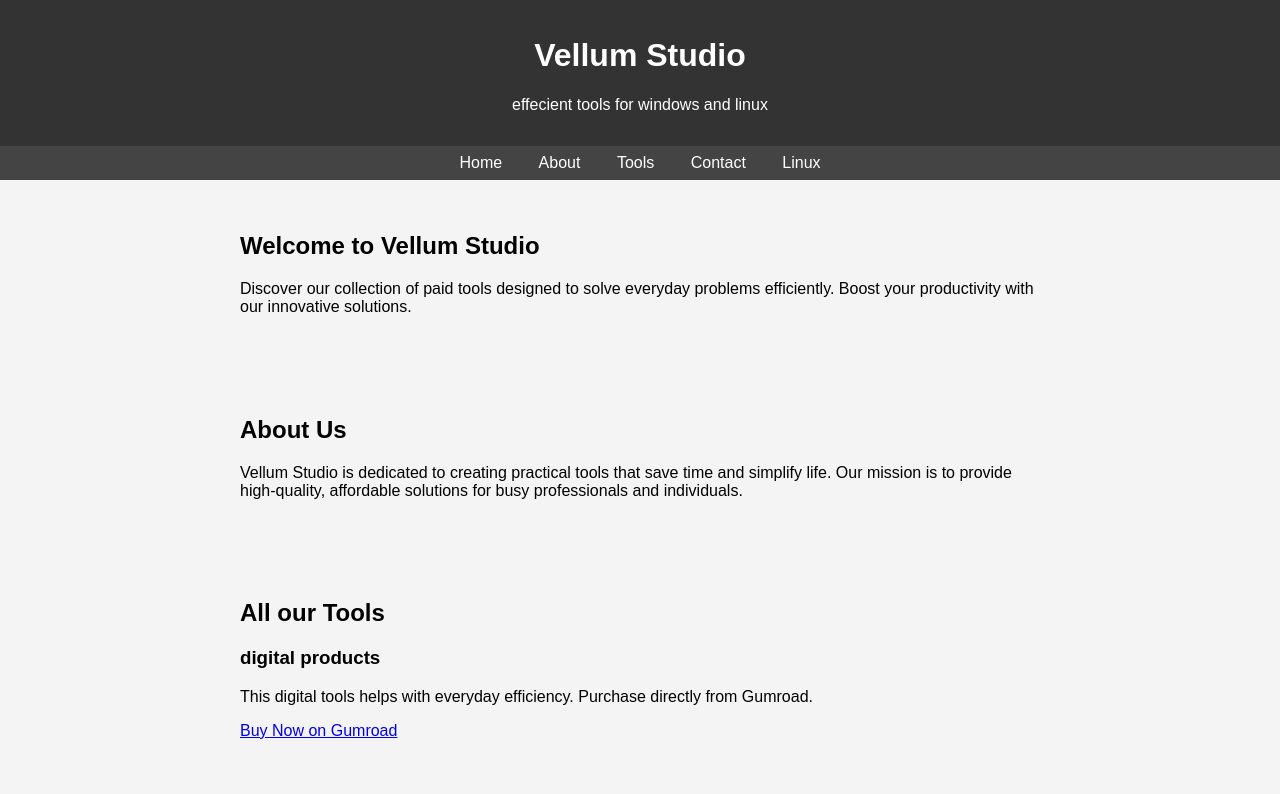
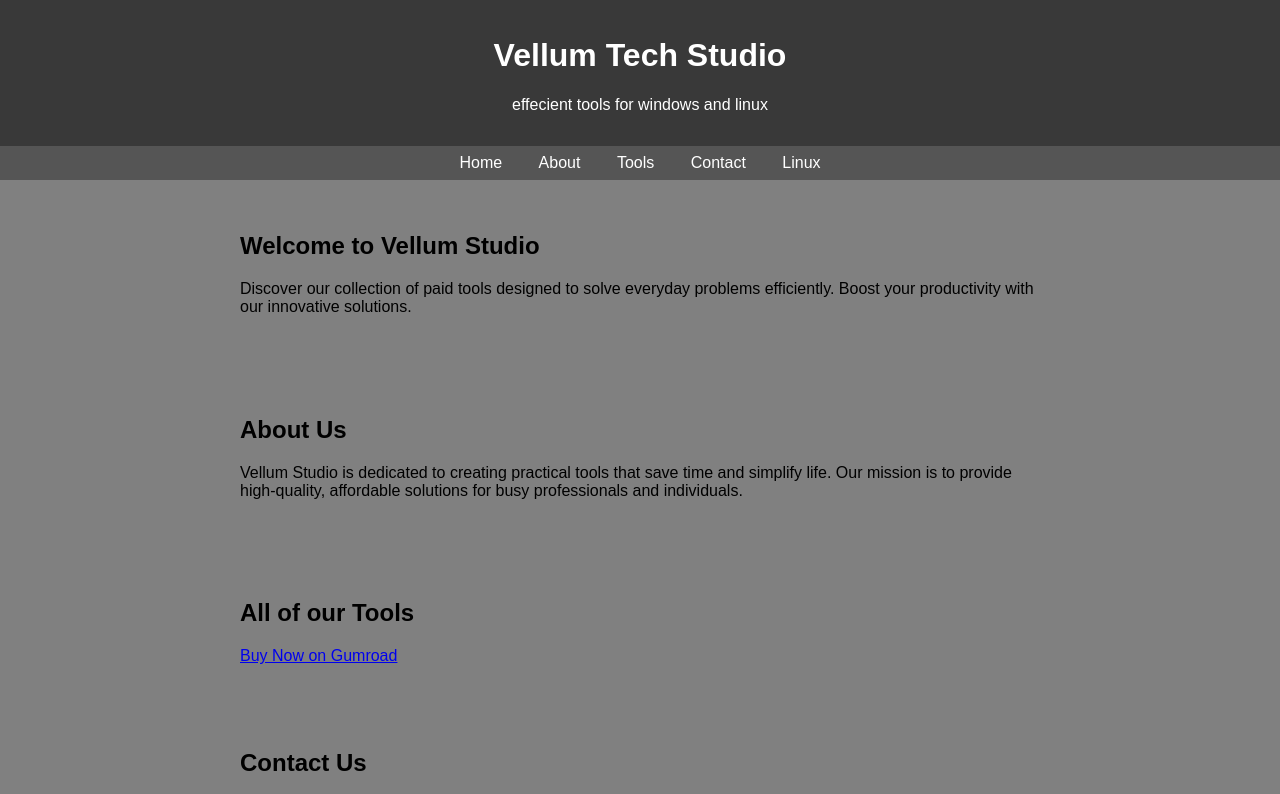
Before and after one commit to chaoticmayhem55/vellum, a plain HTML site: page index.html in a window 1280 px wide. Shown: the top 794 px of the page. Drawn offline with Linux system fonts and the light colour scheme.

Commit message:
Revise index.html for improved styling and content
Updated styling and content for the Vellum Studio homepage, including changes to colors and text.

```diff
--- a/index.html
+++ b/index.html
@@ -6,9 +6,9 @@
     <title>Vellum Studio</title>
     <style>
         /* Basic CSS for styling */
-        body { font-family: Arial, sans-serif; margin: 0; padding: 0; background-color: #f4f4f4; }
-        header { background-color: #333; color: white; text-align: center; padding: 1rem; }
-        nav { background-color: #444; padding: 0.5rem; text-align: center; }
+        body { font-family: Arial, sans-serif; margin: 0; padding: 0; background-color: #808080; }
+        header { background-color: #393939; color: white; text-align: center; padding: 1rem; }
+        nav { background-color: #555; padding: 0.5rem; text-align: center; }
         nav a { color: white; margin: 0 1rem; text-decoration: none; }
         section { padding: 2rem; max-width: 800px; margin: auto; }
         tool { border: 1px solid #ddd; padding: 1rem; margin: 1rem 0; background-color: white; }
@@ -18,7 +18,7 @@
 </head>
 <body>
     <header>
-        <h1>Vellum Studio</h1>
+        <h1>Vellum Tech Studio</h1>
         <p>effecient tools for windows and linux</p>
     </header>
     <nav>
@@ -26,7 +26,7 @@
         <a href="#about">About</a>
         <a href="#tools">Tools</a>
         <a href="#contact">Contact</a>
-        <a href="linux">Linux</a>
+        <a href="#linux">Linux</a>
     </nav>
     <section id="home">
         <h2>Welcome to Vellum Studio</h2>
@@ -37,13 +37,8 @@
         <p>Vellum Studio is dedicated to creating practical tools that save time and simplify life. Our mission is to provide high-quality, affordable solutions for busy professionals and individuals.</p>
     </section>
     <section id="tools">
-        <h2> All our Tools</h2>
-        <div class="tools">
-            <h3>digital products</h3>
-            <p>This digital tools helps with everyday efficiency. Purchase directly from Gumroad.</p>
-            <!-- Simple link to Gumroad product -->
-            <a href="https://vellumtech.gumroad.com/?_gl=1*1jh9kf4*_ga*MjI2NDg0NzUwLjE3NzU2NzE1MDE.*_ga_6LJN6D94N6*czE3NzU2NzYzMDUkbzIkZzEkdDE3NzU2NzY3MzckajYwJGwwJGgw" target="_blank" class="buy-button">Buy Now on Gumroad</a>
-        </div>
+        <h2> All of our Tools</h2>
+        <a href="https://vellumtech.gumroad.com/?_gl=1*1jh9kf4*_ga*MjI2NDg0NzUwLjE3NzU2NzE1MDE.*_ga_6LJN6D94N6*czE3NzU2NzYzMDUkbzIkZzEkdDE3NzU2NzY3MzckajYwJGwwJGgw" target="_blank" class="buy-button">Buy Now on Gumroad</a>
         <!-- Add more tools here -->
     </section>
     <section id="contact">
@@ -59,9 +54,10 @@
         </form>
     </section>
 <section id="linux">
+    <div>
     <h2>Our linux tools</h2>
     <a href="https://vellumtech.gumroad.com/l/xcofr?_gl=1*392eme*_ga*MTU3MTEwNzY2Ni4xNzc1NzEyMzY3*_ga_6LJN6D94N6*czE3NzU4NzcwNDckbzQkZzAkdDE3NzU4NzcwNDckajYwJGwwJGgw>">a simple but useful timer</a>
-
+    </div>
 </section>
     <footer>
         <p>&copy; 2026 Vellum Studio. All rights reserved.</p>
```
